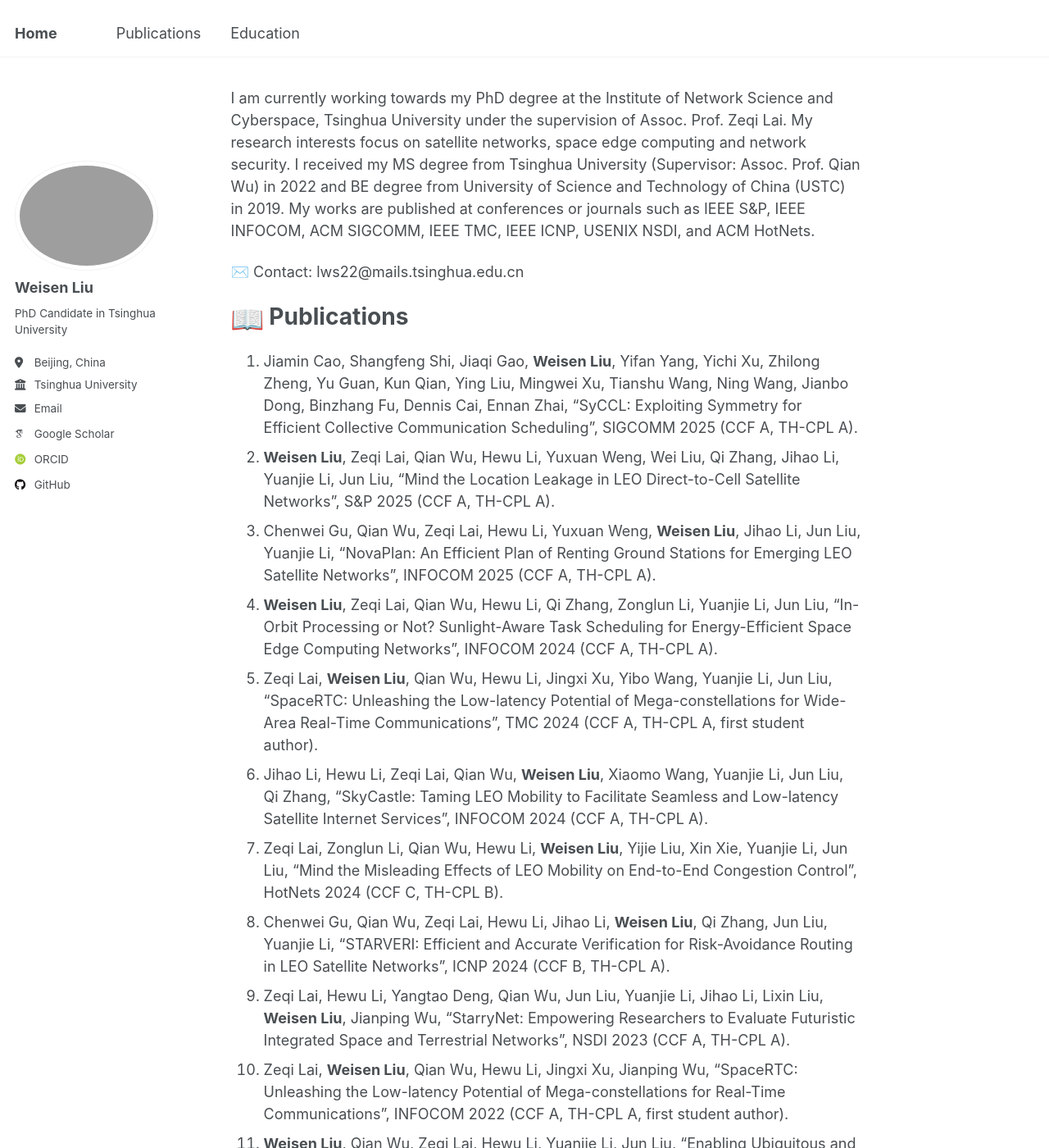
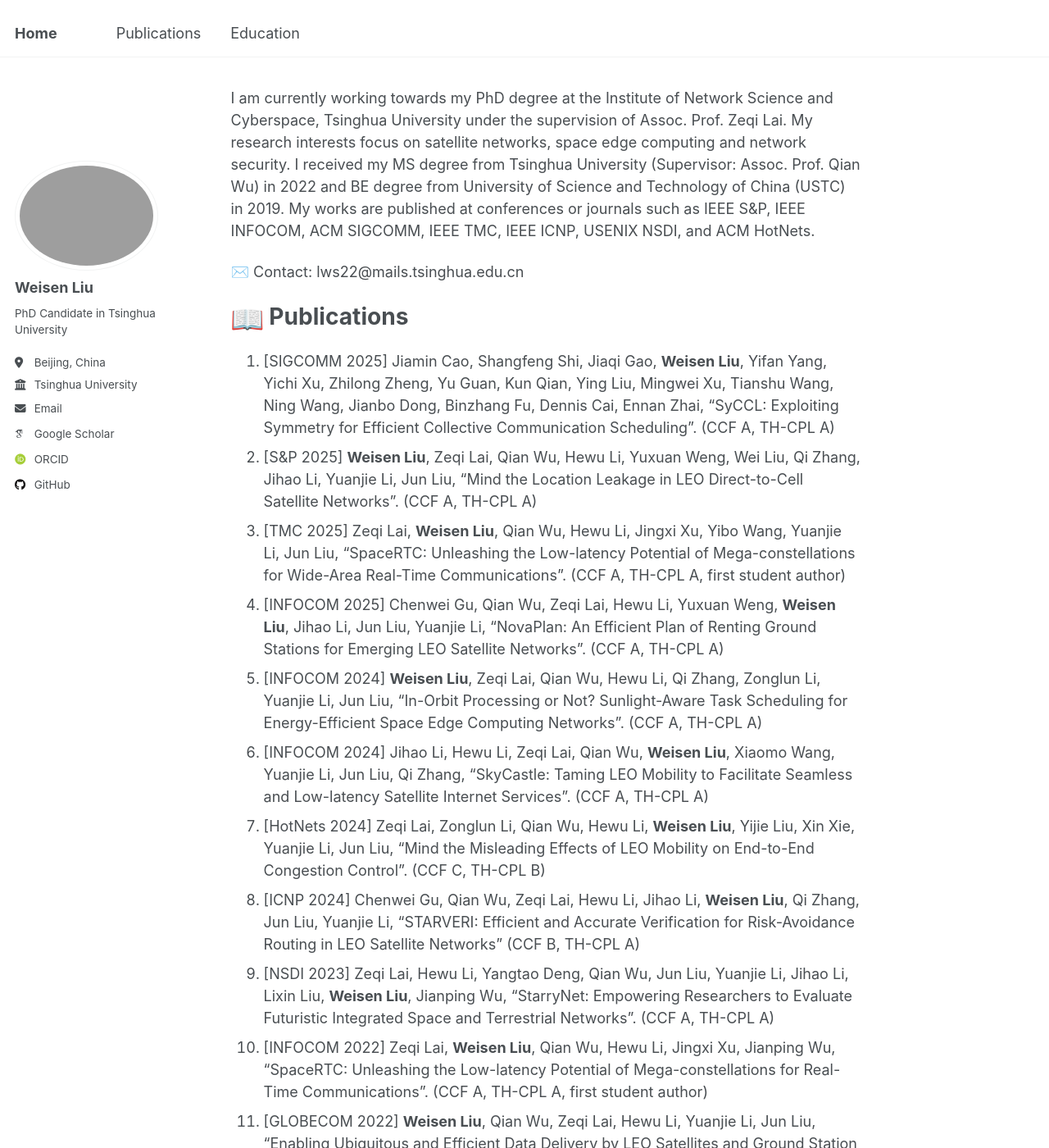
Before and after one commit to LWSen/LWSen.github.io, a Jekyll site: the page built from _pages/about.md, in a window 1280 px wide and 1400 px high. Shown: the whole window at 82% size. Built offline with Jekyll 4.4.1, drawn with Linux system fonts in a browser that asks for light colours; emoji names are drawn with the system emoji font; some web fonts are replaced; some of the changed text lies outside the part shown.

Commit message:
update publication

```diff
--- a/_pages/about.md
+++ b/_pages/about.md
@@ -16,17 +16,17 @@ My works are published at conferences or journals such as IEEE S&P, IEEE INFOCOM
 
 # <span id="publications"><img class="emoji" title=":book:" alt=":book:" src="https://github.githubassets.com/images/icons/emoji/unicode/1f4d6.png" height="40" width="40"> Publications</span>
 
-1. Jiamin Cao, Shangfeng Shi, Jiaqi Gao, **Weisen Liu**, Yifan Yang, Yichi Xu, Zhilong Zheng, Yu Guan, Kun Qian, Ying Liu, Mingwei Xu, Tianshu Wang, Ning Wang, Jianbo Dong, Binzhang Fu, Dennis Cai, Ennan Zhai, "SyCCL: Exploiting Symmetry for Efficient Collective Communication Scheduling", SIGCOMM 2025 (CCF A, TH-CPL A).
-2. **Weisen Liu**, Zeqi Lai, Qian Wu, Hewu Li, Yuxuan Weng, Wei Liu, Qi Zhang, Jihao Li, Yuanjie Li, Jun Liu, "Mind the Location Leakage in LEO Direct-to-Cell Satellite Networks", S&P 2025 (CCF A, TH-CPL A).
-3. Chenwei Gu, Qian Wu, Zeqi Lai, Hewu Li, Yuxuan Weng, **Weisen Liu**, Jihao Li, Jun Liu, Yuanjie Li, "NovaPlan: An Efficient Plan of Renting Ground Stations for Emerging LEO Satellite Networks", INFOCOM 2025 (CCF A, TH-CPL A).
-4. **Weisen Liu**, Zeqi Lai, Qian Wu, Hewu Li, Qi Zhang, Zonglun Li, Yuanjie Li, Jun Liu, "In-Orbit Processing or Not? Sunlight-Aware Task Scheduling for Energy-Efficient Space Edge Computing Networks", INFOCOM 2024 (CCF A, TH-CPL A).
-5. Zeqi Lai, **Weisen Liu**, Qian Wu, Hewu Li, Jingxi Xu, Yibo Wang, Yuanjie Li, Jun Liu, "SpaceRTC: Unleashing the Low-latency Potential of Mega-constellations for Wide-Area Real-Time Communications", TMC 2024 (CCF A, TH-CPL A, first student author).
-6. Jihao Li, Hewu Li, Zeqi Lai, Qian Wu, **Weisen Liu**, Xiaomo Wang, Yuanjie Li, Jun Liu, Qi Zhang, "SkyCastle: Taming LEO Mobility to Facilitate Seamless and Low-latency Satellite Internet Services", INFOCOM 2024 (CCF A, TH-CPL A).
-7. Zeqi Lai, Zonglun Li, Qian Wu, Hewu Li, **Weisen Liu**, Yijie Liu, Xin Xie, Yuanjie Li, Jun Liu, "Mind the Misleading Effects of LEO Mobility on End-to-End Congestion Control", HotNets 2024 (CCF C, TH-CPL B).
-8. Chenwei Gu, Qian Wu, Zeqi Lai, Hewu Li, Jihao Li, **Weisen Liu**, Qi Zhang, Jun Liu, Yuanjie Li, "STARVERI: Efficient and Accurate Verification for Risk-Avoidance Routing in LEO Satellite Networks", ICNP 2024 (CCF B, TH-CPL A).
-9. Zeqi Lai, Hewu Li, Yangtao Deng, Qian Wu, Jun Liu, Yuanjie Li, Jihao Li, Lixin Liu, **Weisen Liu**, Jianping Wu, "StarryNet: Empowering Researchers to Evaluate Futuristic Integrated Space and Terrestrial Networks", NSDI 2023 (CCF A, TH-CPL A).
-10. Zeqi Lai, **Weisen Liu**, Qian Wu, Hewu Li, Jingxi Xu, Jianping Wu, "SpaceRTC: Unleashing the Low-latency Potential of Mega-constellations for Real-Time Communications", INFOCOM 2022 (CCF A, TH-CPL A, first student author).
-11. **Weisen Liu**, Qian Wu, Zeqi Lai, Hewu Li, Yuanjie Li, Jun Liu, "Enabling Ubiquitous and Efficient Data Delivery by LEO Satellites and Ground Station Networks", GLOBECOM 2022 (CCF C, TH-CPL B).
+1. [SIGCOMM 2025] Jiamin Cao, Shangfeng Shi, Jiaqi Gao, **Weisen Liu**, Yifan Yang, Yichi Xu, Zhilong Zheng, Yu Guan, Kun Qian, Ying Liu, Mingwei Xu, Tianshu Wang, Ning Wang, Jianbo Dong, Binzhang Fu, Dennis Cai, Ennan Zhai, "SyCCL: Exploiting Symmetry for Efficient Collective Communication Scheduling". (CCF A, TH-CPL A)
+2. [S&P 2025] **Weisen Liu**, Zeqi Lai, Qian Wu, Hewu Li, Yuxuan Weng, Wei Liu, Qi Zhang, Jihao Li, Yuanjie Li, Jun Liu, "Mind the Location Leakage in LEO Direct-to-Cell Satellite Networks". (CCF A, TH-CPL A)
+3. [TMC 2025] Zeqi Lai, **Weisen Liu**, Qian Wu, Hewu Li, Jingxi Xu, Yibo Wang, Yuanjie Li, Jun Liu, "SpaceRTC: Unleashing the Low-latency Potential of Mega-constellations for Wide-Area Real-Time Communications". (CCF A, TH-CPL A, first student author)
+4. [INFOCOM 2025] Chenwei Gu, Qian Wu, Zeqi Lai, Hewu Li, Yuxuan Weng, **Weisen Liu**, Jihao Li, Jun Liu, Yuanjie Li, "NovaPlan: An Efficient Plan of Renting Ground Stations for Emerging LEO Satellite Networks". (CCF A, TH-CPL A)
+5. [INFOCOM 2024] **Weisen Liu**, Zeqi Lai, Qian Wu, Hewu Li, Qi Zhang, Zonglun Li, Yuanjie Li, Jun Liu, "In-Orbit Processing or Not? Sunlight-Aware Task Scheduling for Energy-Efficient Space Edge Computing Networks". (CCF A, TH-CPL A)
+6. [INFOCOM 2024] Jihao Li, Hewu Li, Zeqi Lai, Qian Wu, **Weisen Liu**, Xiaomo Wang, Yuanjie Li, Jun Liu, Qi Zhang, "SkyCastle: Taming LEO Mobility to Facilitate Seamless and Low-latency Satellite Internet Services". (CCF A, TH-CPL A)
+7. [HotNets 2024] Zeqi Lai, Zonglun Li, Qian Wu, Hewu Li, **Weisen Liu**, Yijie Liu, Xin Xie, Yuanjie Li, Jun Liu, "Mind the Misleading Effects of LEO Mobility on End-to-End Congestion Control". (CCF C, TH-CPL B)
+8. [ICNP 2024] Chenwei Gu, Qian Wu, Zeqi Lai, Hewu Li, Jihao Li, **Weisen Liu**, Qi Zhang, Jun Liu, Yuanjie Li, "STARVERI: Efficient and Accurate Verification for Risk-Avoidance Routing in LEO Satellite Networks" (CCF B, TH-CPL A)
+9. [NSDI 2023] Zeqi Lai, Hewu Li, Yangtao Deng, Qian Wu, Jun Liu, Yuanjie Li, Jihao Li, Lixin Liu, **Weisen Liu**, Jianping Wu, "StarryNet: Empowering Researchers to Evaluate Futuristic Integrated Space and Terrestrial Networks". (CCF A, TH-CPL A)
+10. [INFOCOM 2022] Zeqi Lai, **Weisen Liu**, Qian Wu, Hewu Li, Jingxi Xu, Jianping Wu, "SpaceRTC: Unleashing the Low-latency Potential of Mega-constellations for Real-Time Communications". (CCF A, TH-CPL A, first student author)
+11. [GLOBECOM 2022] **Weisen Liu**, Qian Wu, Zeqi Lai, Hewu Li, Yuanjie Li, Jun Liu, "Enabling Ubiquitous and Efficient Data Delivery by LEO Satellites and Ground Station Networks". (CCF C, TH-CPL B)
 
 # <span id="education"><img class="emoji" title=":mortar_board:" alt=":mortar_board:" src="https://github.githubassets.com/images/icons/emoji/unicode/1f393.png" height="40" width="40"> Education</span>
 - 2022/09-now, PhD Candidate, Tsinghua University, Beijing
```
